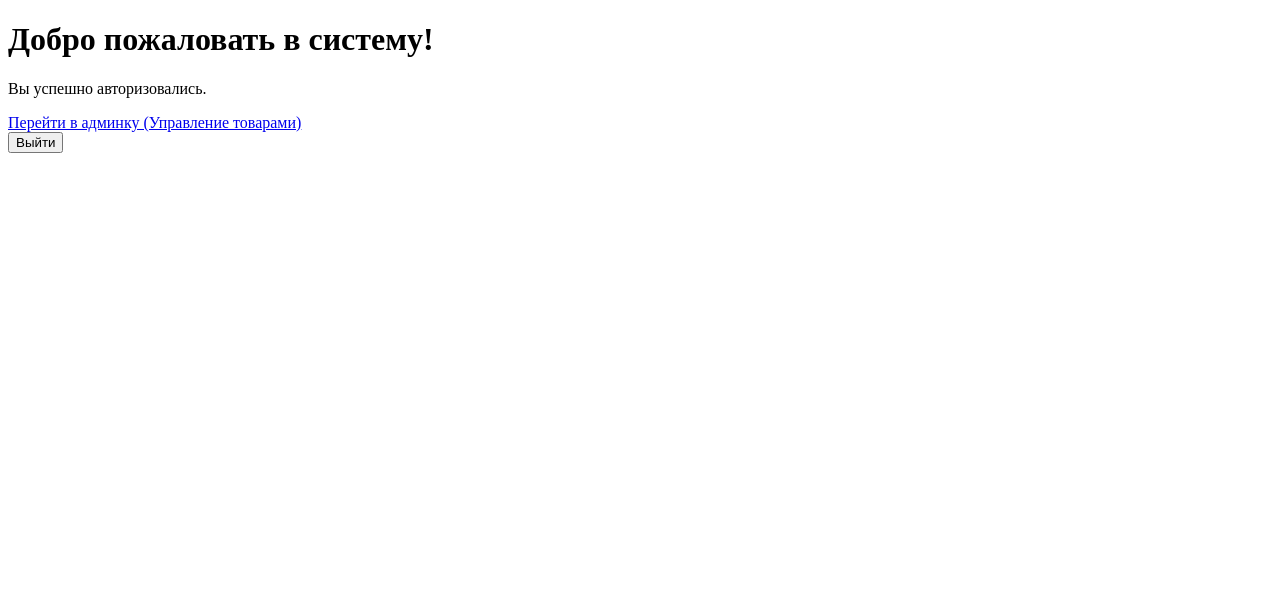
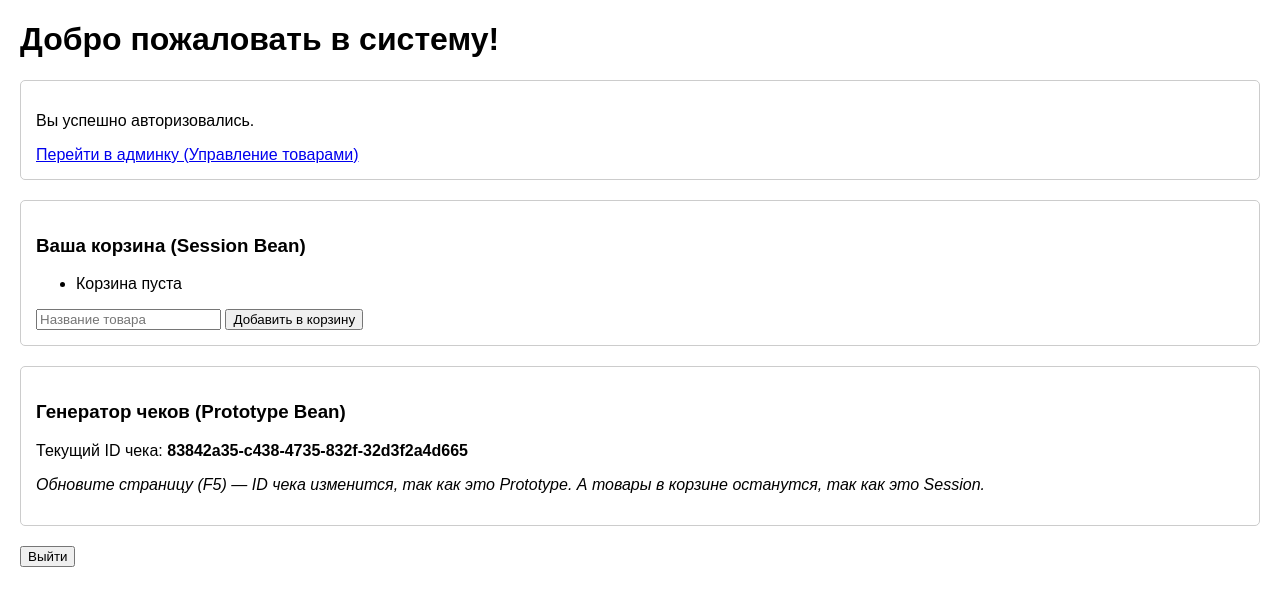
Before and after one commit to vanulka/spring-project, a Spring Boot app: page / in a window 1280 px wide. Shown: the top 606 px of the page. Run offline with Spring Boot 4, Linux system fonts and the light colour scheme; a user stored in the database is signed in; some of the project's set-up classes (security, data sources, template engines, error pages and the like) are left out, and stand-ins take their place.

Commit message:
обновил index.html

```diff
--- a/src/main/resources/templates/index.html
+++ b/src/main/resources/templates/index.html
@@ -3,13 +3,36 @@
 <head>
     <title>Главная страница</title>
     <meta charset="UTF-8">
+    <style>
+        body { font-family: Arial, sans-serif; margin: 20px; }
+        .box { border: 1px solid #ccc; padding: 15px; margin-bottom: 20px; border-radius: 5px; }
+    </style>
 </head>
 <body>
 <h1>Добро пожаловать в систему!</h1>
-<p>Вы успешно авторизовались.</p>
 
-<div>
+<div class="box">
+    <p>Вы успешно авторизовались.</p>
     <a th:href="@{/admin/products}">Перейти в админку (Управление товарами)</a>
+</div>
+
+<div class="box">
+    <h3>Ваша корзина (Session Bean)</h3>
+    <ul>
+        <li th:each="item : ${cartItems}" th:text="${item}">Товар</li>
+        <li th:if="${cartItems.isEmpty()}">Корзина пуста</li>
+    </ul>
+
+    <form th:action="@{/cart/add}" method="post">
+        <input type="text" name="itemName" placeholder="Название товара" required>
+        <button type="submit">Добавить в корзину</button>
+    </form>
+</div>
+
+<div class="box">
+    <h3>Генератор чеков (Prototype Bean)</h3>
+    <p>Текущий ID чека: <strong th:text="${receiptId}"></strong></p>
+    <p><i>Обновите страницу (F5) — ID чека изменится, так как это Prototype. А товары в корзине останутся, так как это Session.</i></p>
 </div>
 
 <form th:action="@{/logout}" method="post">
```
